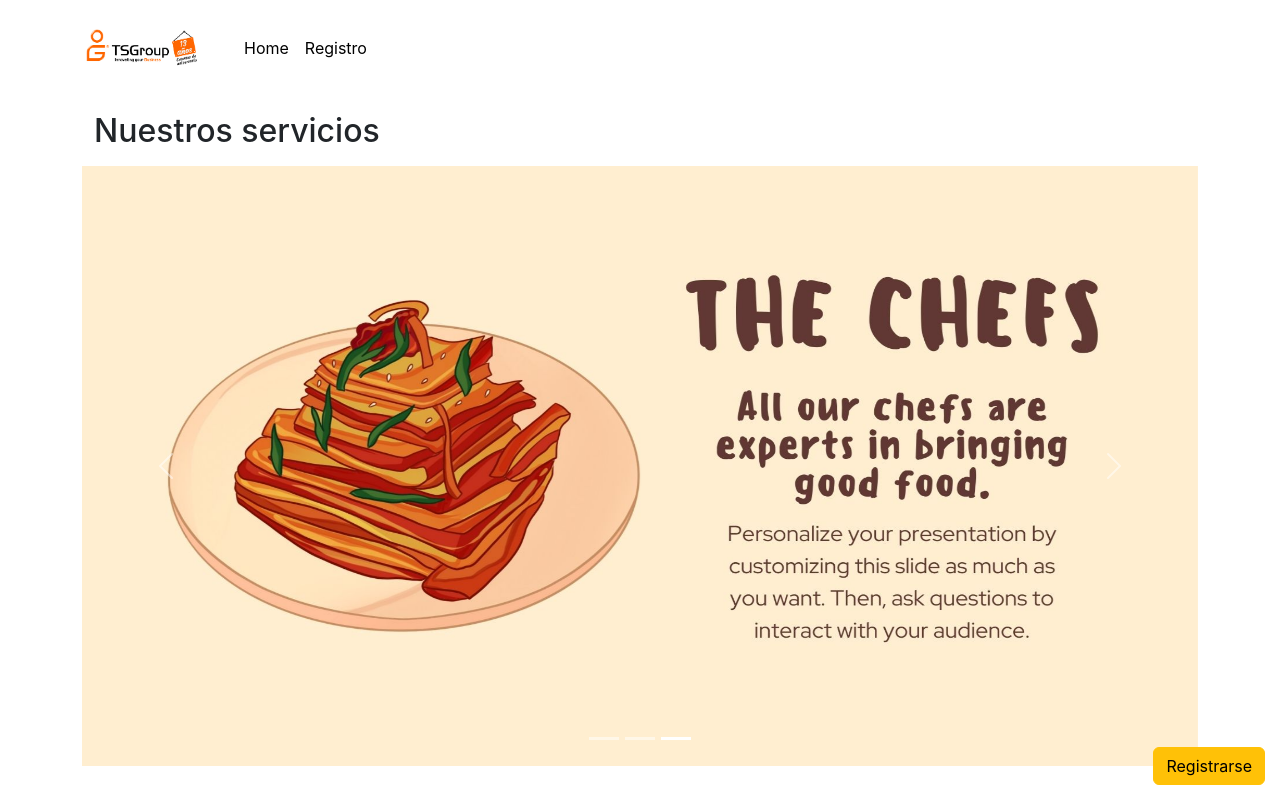
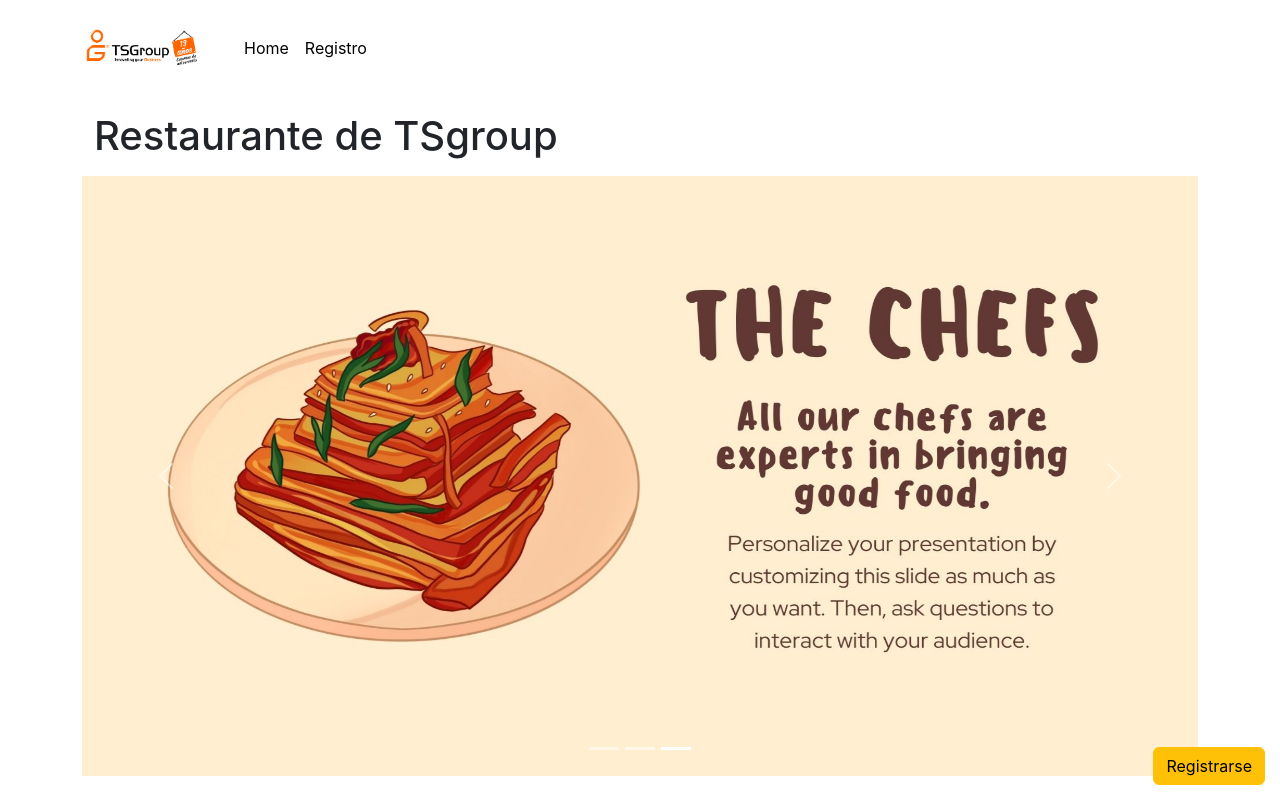
Before and after one commit to camilozv21/PRUEBA-TECNICA, a React (Create React App) app: page / in a window 1280 px wide. Shown: the top 800 px of the page. Built offline with nearby package versions, Linux system fonts and the light colour scheme.

Commit message:
Update Home.jsx

```diff
--- a/src/pages/Home.jsx
+++ b/src/pages/Home.jsx
@@ -5,13 +5,13 @@ import { Link } from 'react-router-dom';
 export const Home = () => {
   return (
     <>
-        <article className="container mb-5">
+        <main className="container mb-5">
             <Link to="/register" className="btn btn-warning fixed-button">Registrarse</Link>
-            <h2 className='container mt-3 mb-3'>Nuestros servicios</h2>
+            <h1 className="container mt-3 mb-3">Restaurante de TSgroup</h1>
             <Carrusel />
             <h2  className='container mt-3 mb-3'>Productos</h2>
             <Cards />
-        </article>
+        </main>
     </>
   )
 }
```
